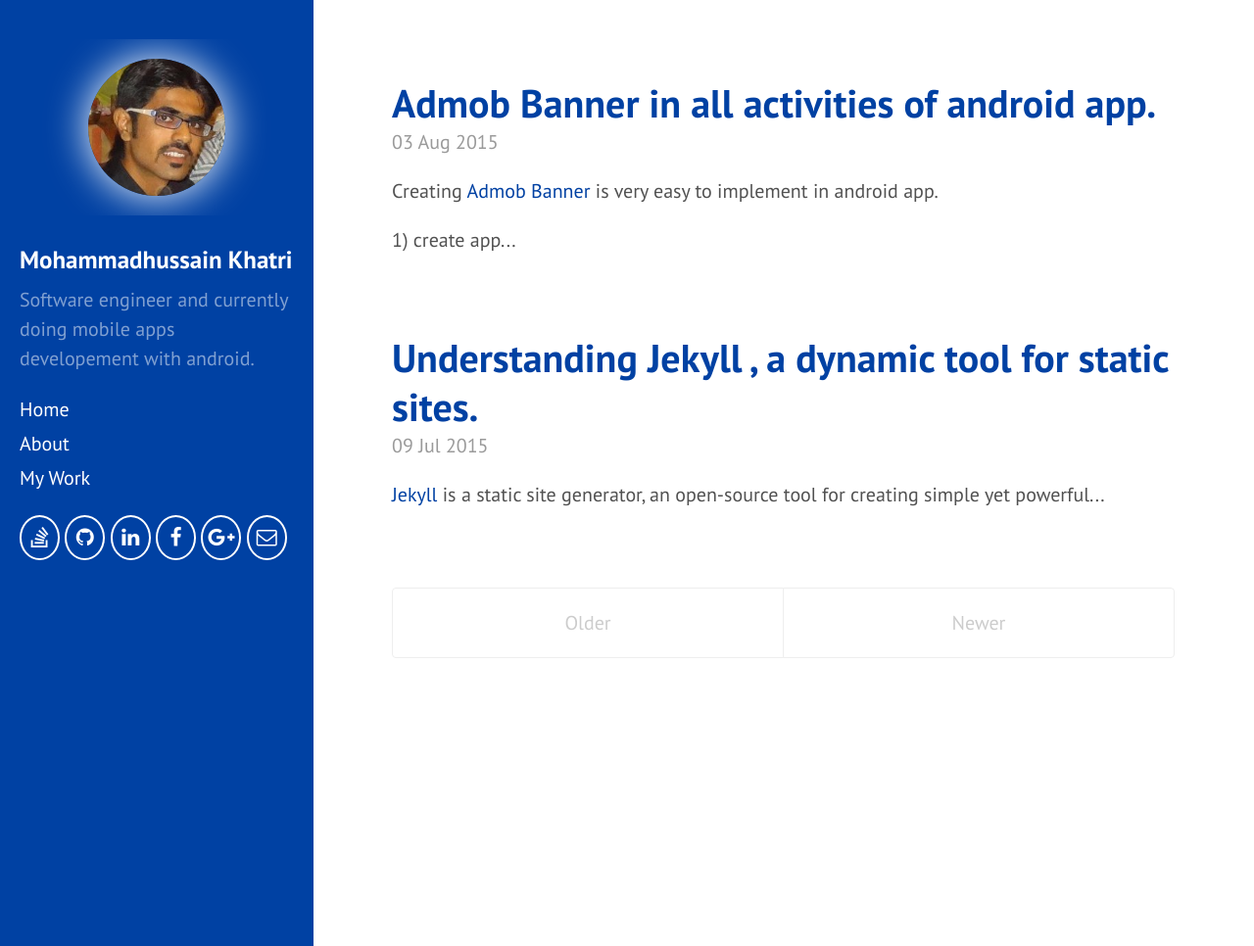
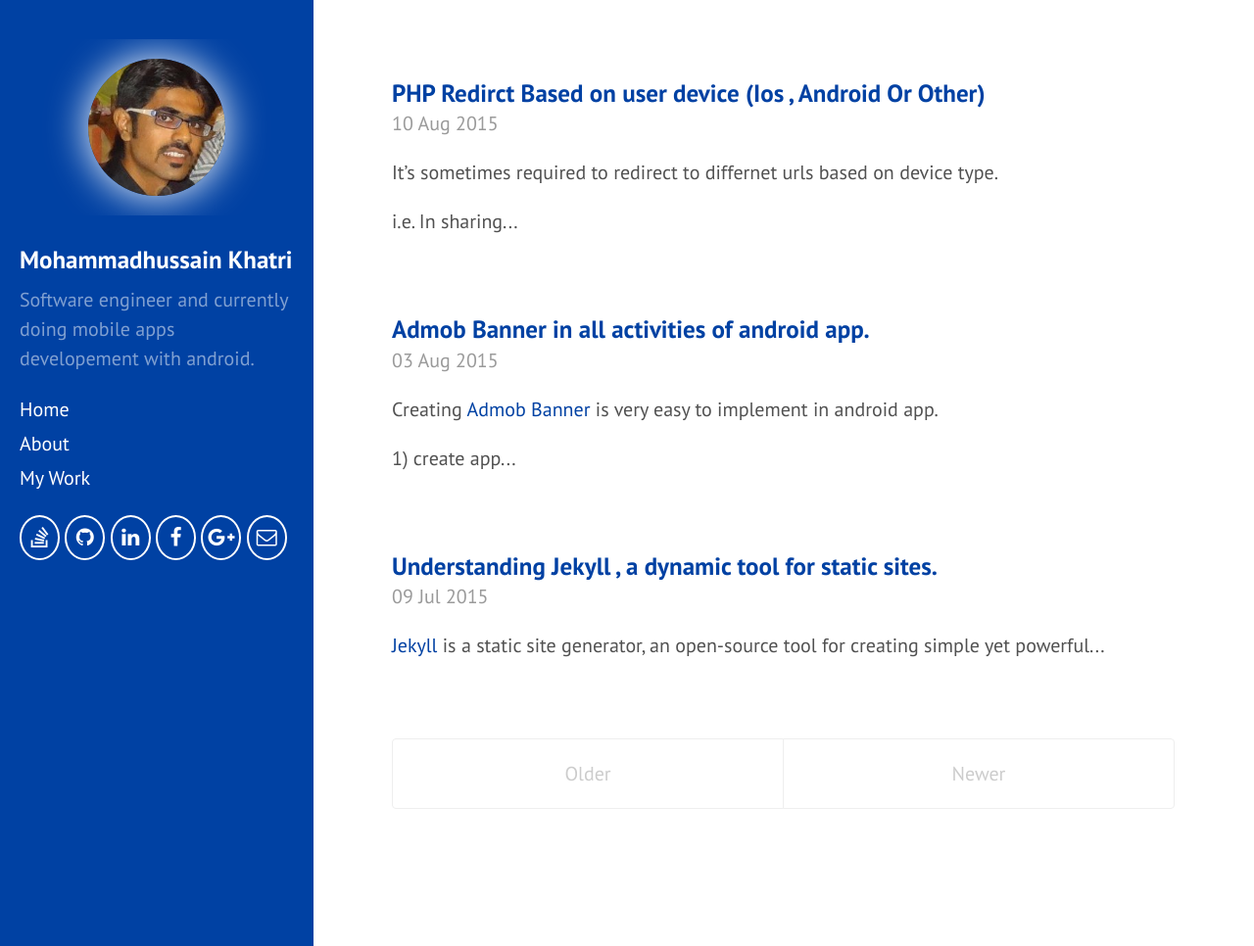
Before and after one commit to mohammadkhatri/mohammadkhatri.github.io, a Jekyll site: the page built from index.html, in a window 1280 px wide and 966 px high. Shown: the whole window at 98% size. Built offline with Jekyll 4.4.1, drawn with Linux system fonts in a browser that asks for light colours; nearby versions of some CDN libraries; Markdown is read by kramdown in place of the engine named in the settings; the list of posts is cut into pages by our own code; some of the changed lines change nothing that is shown.

Commit message:
new post : redirct

````diff
--- /dev/null
+++ b/_posts/2015-08-10-Redirect-Based-On-Device-Type.md
@@ -0,0 +1,49 @@
+---
+layout: post
+title: PHP Redirct Based on user device (Ios , Android Or Other)
+description : PHP Redirct Based on user device Platform. Header is redirected to specified URL based on Specific device type like ios , android or other.
+sitemap:
+    priority: 0.9
+    changefreq: 'weekly'
+    lastmod: 2015-08-10T12:49:30-05:00
+published: true
+---
+
+It's sometimes required to redirect to differnet urls based on device type.
+<p>i.e. In sharing message on some social network or any other media like whatsapp , Email or any other chat.</p>
+Here is a small script which identifies users device by inspecting useragent of their browsers.
+
+```PHP
+<?PHP
+//Detect special conditions devices
+$iPod    = stripos($_SERVER['HTTP_USER_AGENT'],"iPod");
+$iPhone  = stripos($_SERVER['HTTP_USER_AGENT'],"iPhone");
+$iPad    = stripos($_SERVER['HTTP_USER_AGENT'],"iPad");
+$Android = stripos($_SERVER['HTTP_USER_AGENT'],"Android");
+$webOS   = stripos($_SERVER['HTTP_USER_AGENT'],"webOS");
+
+//do something with this information
+if( $iPod || $iPhone || $iPad){
+  //browser reported as an iPhone/iPod touch -- open itunes store here
+  header( 'Location: http://itunes.apple.com/app/clash-of-clans/id529479190?mt=8' );
+  die();
+ // echo "iphone";
+
+}
+else if($Android){
+    //browser reported as an Android device -- open play store here
+  //echo "android";
+  header( 'Location: market://details?id=com.supercell.clashofclans' );
+  die();
+}
+else
+{
+   // couldn't detect any mobile browsers - Default action
+  header( 'Location: https://play.google.com/store/apps/details?id=com.supercell.clashofclans&hl=ene' );
+  die();
+}
+?>
+```
+
+As seen , the link is redirected to clash of clanes game based on android or ios device to pericular store.
+Upload this script to server to see the effect. You can try it by spoofing useragent by [User Agent Switcher](https://www.google.co.in/search?q=user+agent+switcher&oq=user+agent+switcher).
--- a/index.html
+++ b/index.html
@@ -10,11 +10,11 @@ sitemap:
 <div class="posts">
   {% for post in paginator.posts %}
   <div class="post">
-    <h1 class="post-title">
+    <h3 class="post-title">
       <a href="{{ post.url }}">
         {{ post.title }}
       </a>
-    </h1>
+    </h3>
 
     <span class="post-date">{{ post.date | date_to_string }}</span>
 
````
